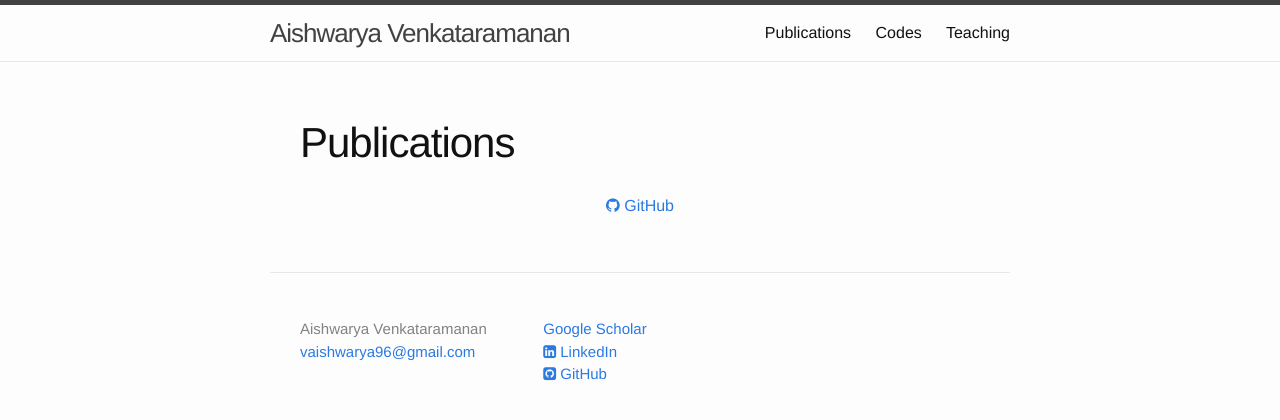
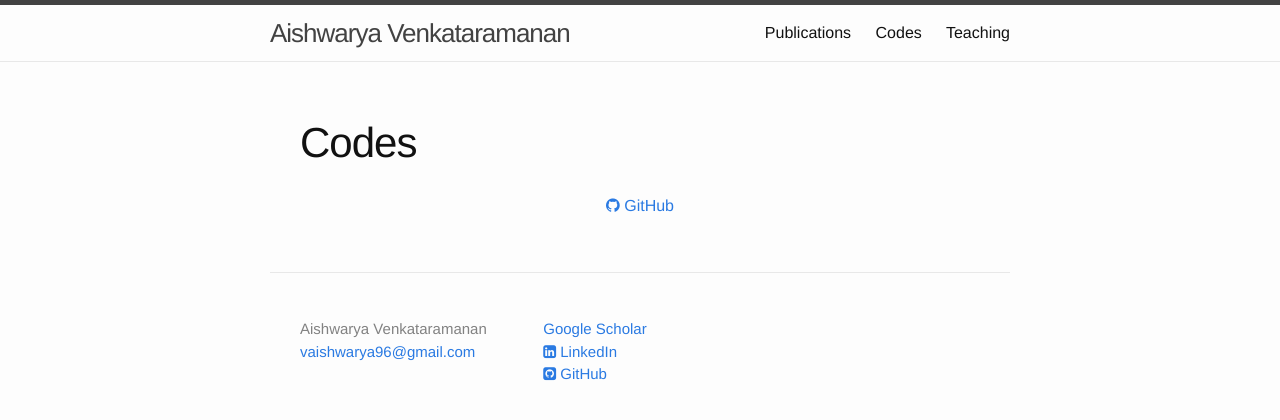
Before and after one commit to vaishwarya96/vaishwarya96.github.io, a Jekyll site: the page built from codes/index.html, in a window 1280 px wide. Shown: the top 420 px of the page. Built offline with Jekyll 4.4.1, drawn with Linux system fonts in a browser that asks for light colours; nearby versions of some CDN libraries; a style sheet for code colours, icons or effects is not loaded.

Commit message:
Adding codes

```diff
--- a/codes/index.html
+++ b/codes/index.html
@@ -7,7 +7,7 @@ layout: default
       <article class="post">
 
 <header class="post-header">
-  <h1 class="post-title">Publications</h1>
+  <h1 class="post-title">Codes</h1>
 </header>
 
 <div class="post-content">
```
